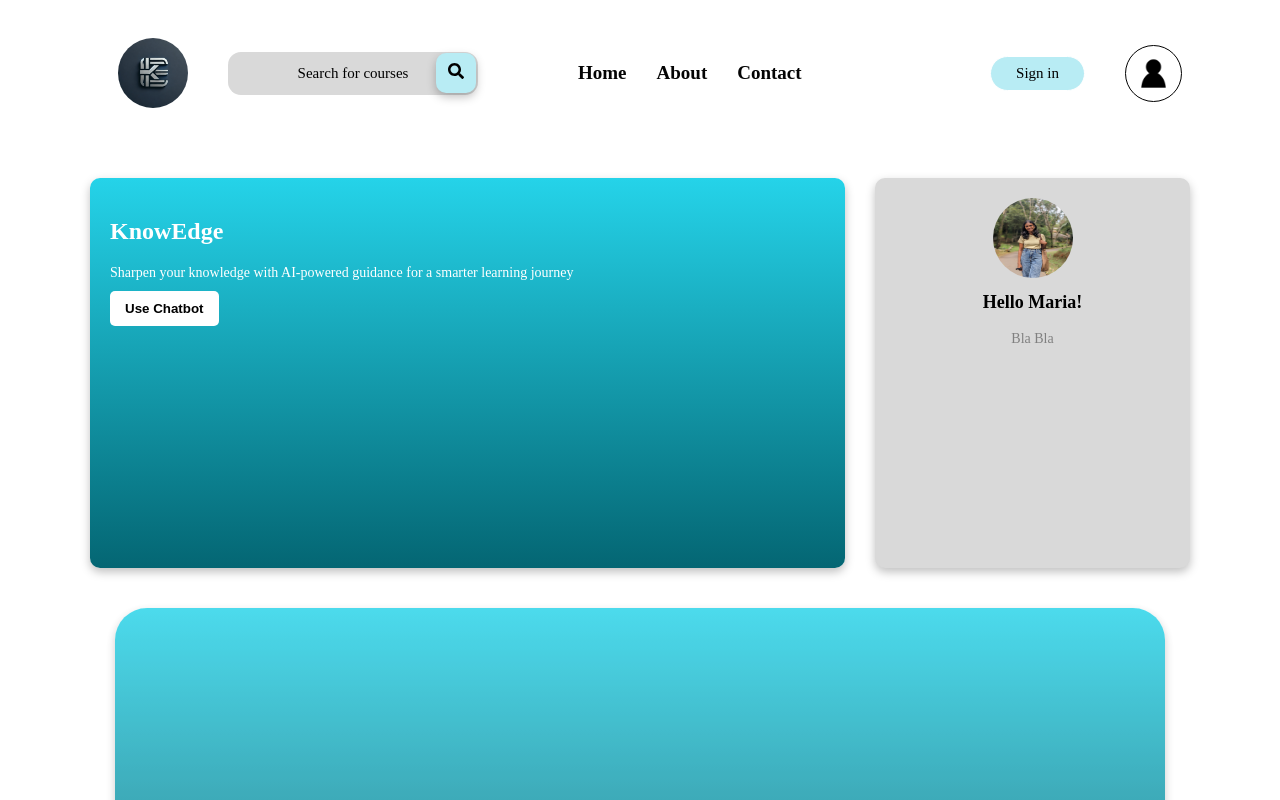
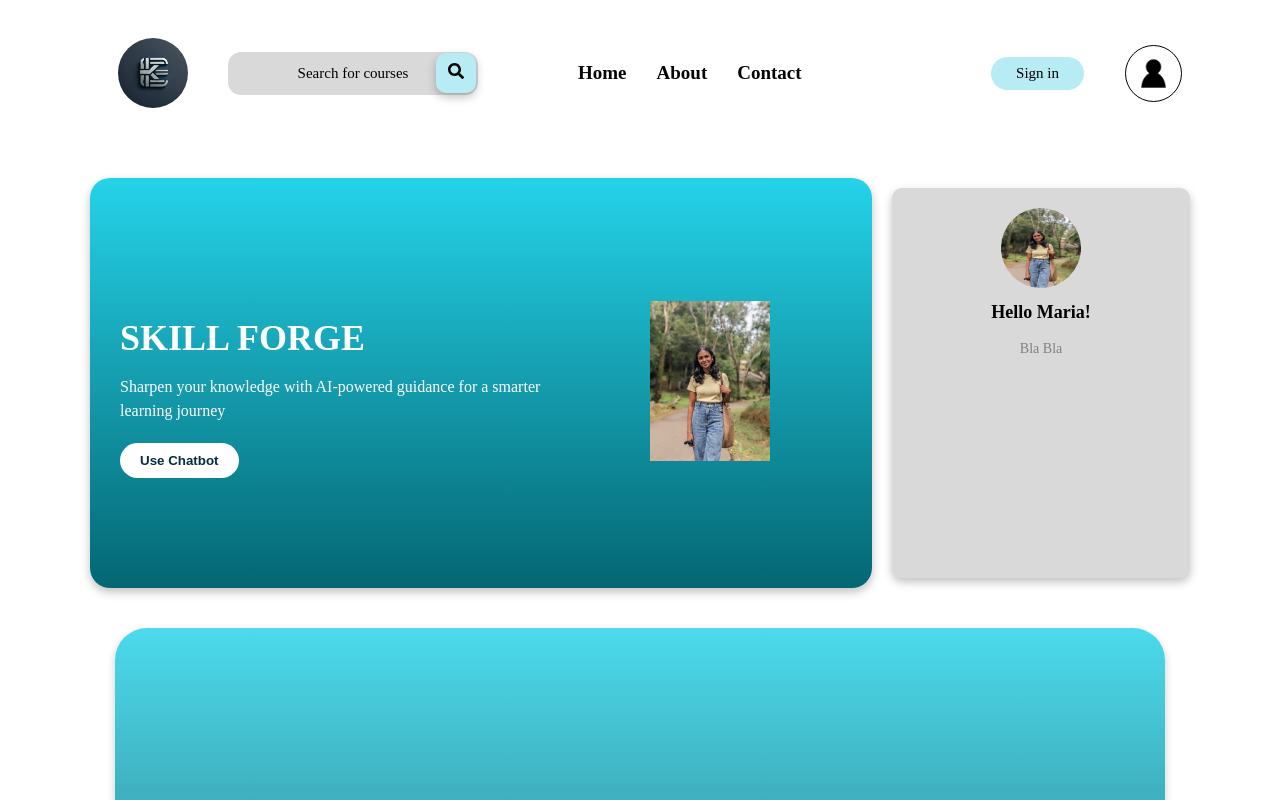
Before and after one commit to Bhanuka10/Capstone, a React (Vite) app in the folder KnowEdge-app/: page / in a window 1280 px wide. Shown: the top 800 px of the page. Built offline with nearby package versions, Linux system fonts and the light colour scheme.

Commit message:
Updated My Profile header

```diff
--- a/KnowEdge-app/src/Components/MyProfileHeader/MyProfileHeader.css
+++ b/KnowEdge-app/src/Components/MyProfileHeader/MyProfileHeader.css
@@ -4,42 +4,62 @@
     align-items: center;
     max-width: 1100px;
     margin: 40px auto;
+    gap: 20px;
 }
 
 .knowedge-box{
     background: linear-gradient(to bottom,#25D3E9,#046673);
     color: white;
-    padding: 20px;
-    border-radius: 10px;
-    text-align: left;
-    width: 65%;
+    padding: 30px;
+    border-radius: 20px;
+    display: flex;
+    align-items: center;
+    width: 70%;
     height: 350px;
     box-shadow: 0 4px 10px rgba(0, 0, 0, 0.25);
 }
 
+.text-section{
+    max-width: 80%;
+}
+
 .title{
-    font-size: 24px;
+    font-size: 36px;
     font-weight: bold;
+    margin-bottom: 15px;
 }
 
 .subtitle{
-    font-size: 14px;
-    margin: 10px 0;
+    font-size: 16px;
+    margin-bottom: 20px;
+    margin-top: 20;
+    max-width: 90%;
+    line-height: 1.5;
 }
 
 .chatbot-button{
     background: white;
-    color: black;
+    color: #032E3F;
     border: none;
-    padding: 10px 15px;
-    border-radius: 5px;
+    padding: 10px 20px;
+    border-radius: 20px;
     cursor: pointer;
     font-weight: bold;
     transition: 0.3s;
+
 }
 
 .chatbot-button:hover{
     background: #0B5975;
+    color: white;
+}
+
+.image-section{
+    flex-shrink: 0;
+}
+
+.robot-image{
+    width: 120px;
     color: white;
 }
 
--- a/KnowEdge-app/src/Components/MyProfileHeader/MyProfileHeader.jsx
+++ b/KnowEdge-app/src/Components/MyProfileHeader/MyProfileHeader.jsx
@@ -1,17 +1,26 @@
 import React from 'react'
 import './MyProfileHeader.css'
 import userimage from '../../Images/Maria.jpg'
+import robotimage from '../../Images/Maria.jpg'
 
 const MyProfileHeader=() => {
   return (
     <div>
       <div className='profile-container'>
-        {/*knowedge box*/}
+        {/*SKILLFORGE box*/}
         <div className='knowedge-box'>
-            <h2 className='title'>KnowEdge</h2>
+          <div className='text-section'>
+            <h2 className='title'>SKILL FORGE</h2>
             <p className='subtitle'>Sharpen your knowledge with AI-powered guidance for a smarter learning journey</p>
             <button className='chatbot-button'>Use Chatbot</button>
+            </div>
+
+            <div className='image-section'>
+            <img src={robotimage} alt='AI Bot' className='robot-image'/>
+            </div>
         </div>
+
+
 
         {/*user profile box*/}
         <div className='profile-box'>
```
